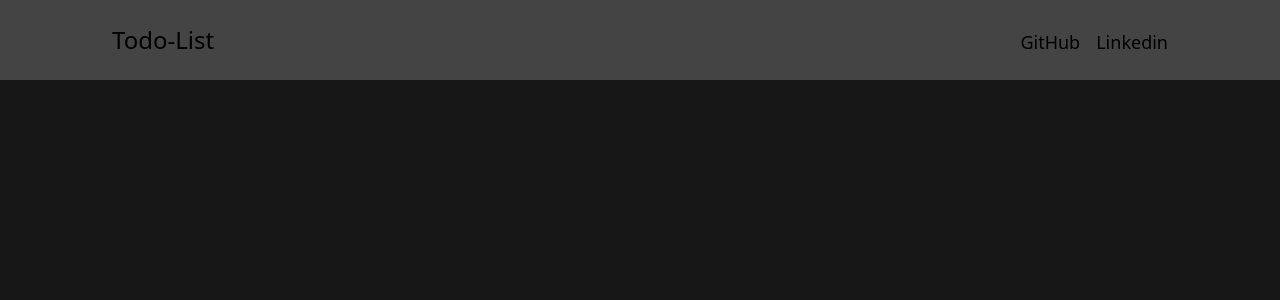
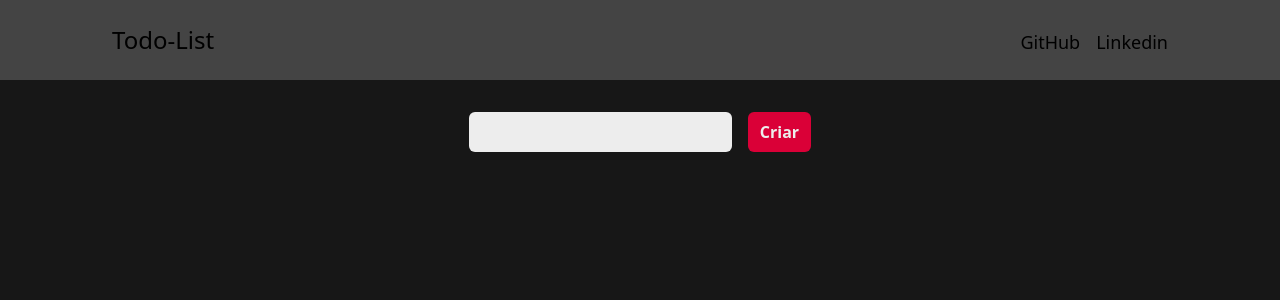
Before and after one commit to gabrielh-silvestre/todo-list, a React (Create React App) app: page / in a window 1280 px wide. Shown: the top 300 px of the page. Built offline with nearby package versions, Linux system fonts and the light colour scheme.

Commit message:
feat(App): import and render InputTask

```diff
--- a/src/App.tsx
+++ b/src/App.tsx
@@ -1,9 +1,11 @@
 import { Header } from './components/Header'
+import { InputTask } from './components/InputTask';
 
 function App() {
   return (
     <div className='h-screen bg-gray-dark'>
       <Header />
+      <InputTask />
     </div>
   );
 }
```
